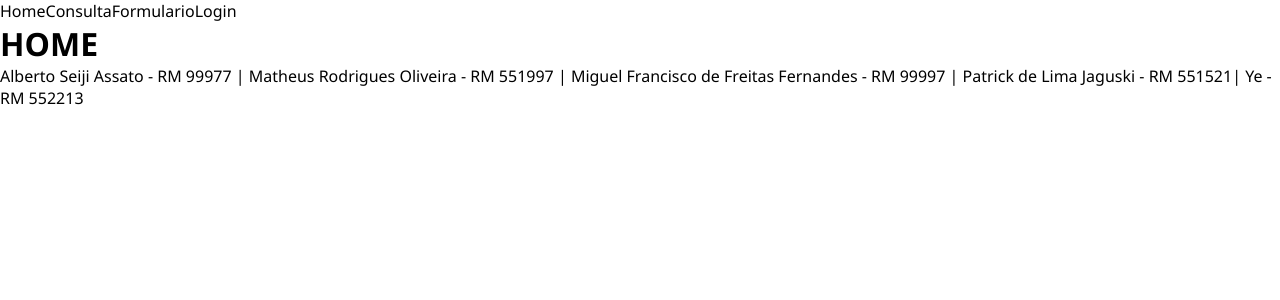
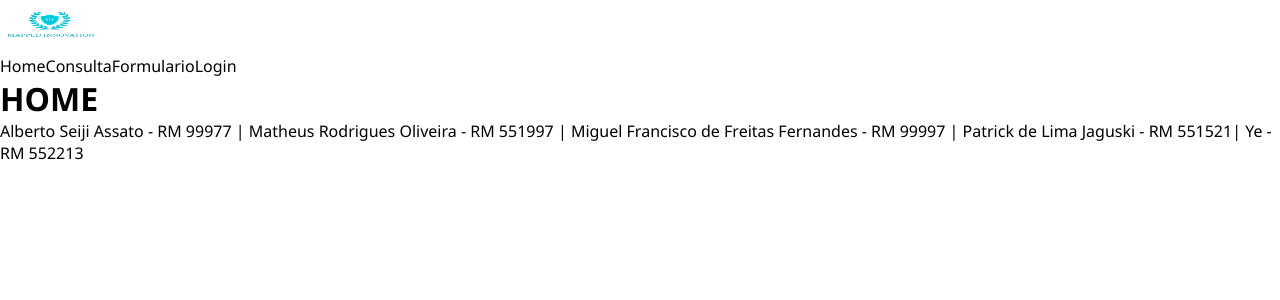
Before and after one commit to Miguel-Fr3/Gs_RWD, a Next.js app: page / in a window 1280 px wide. Shown: the top 300 px of the page. Built offline with nearby package versions, Linux system fonts and the light colour scheme.

Commit message:
Adicionando logo no cabecalho

```diff
--- a/src/components/Cabecalho/Cabecalho.jsx
+++ b/src/components/Cabecalho/Cabecalho.jsx
@@ -11,6 +11,9 @@ export default function Cabecalho() {
 
   return (
     <header>
+      <div >
+            <Image src="/logo.png" alt="Logo Mapped" width={100} height={50}  priority={true} className='logo'/>
+        </div>
     <nav>
       <div className='rotas'>
 
```
Also changed, not shown: public/logo.png (added).
